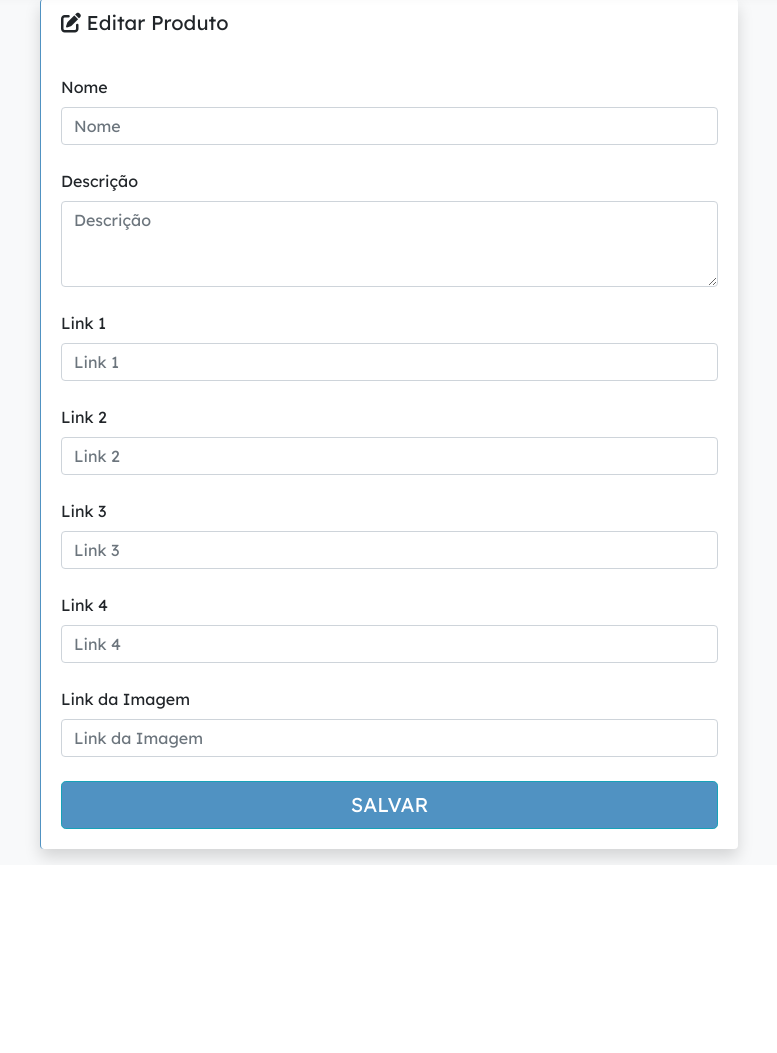
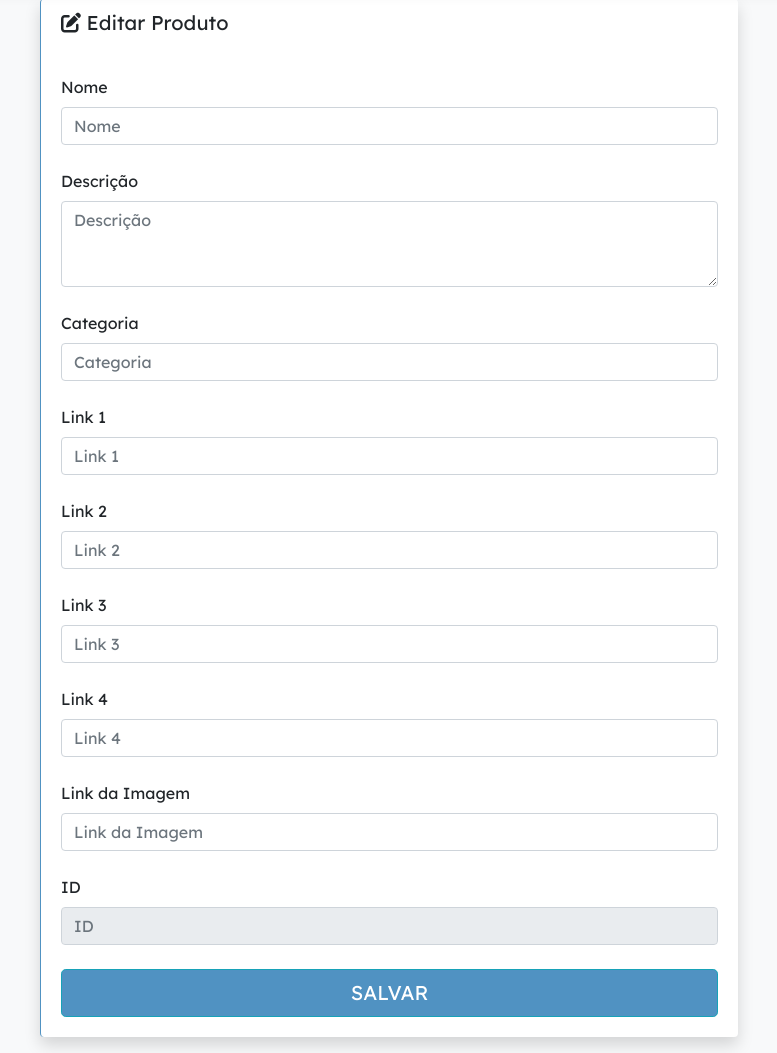
Before and after one commit to imcalledpedro/Impact, a CodeIgniter app: page /Impact/index.php/home/editarProduto in a window 1280 px wide. Shown: the part 77-1130 px from the top of the page, without its empty margins (251-1028 px from the left). Before the commit the page ends 942 px from the top, so only its background shows below. Run offline with CodeIgniter, Linux system fonts and the light colour scheme; some libraries are stand-ins or nearby versions.

Commit message:
1.0.0 - Versão de Lançamento

```diff
--- a/application/config/routes.php
+++ b/application/config/routes.php
@@ -18,13 +18,15 @@ $route['dashboard/perfil'] = 'Usuario/exibirDados';
 $route['dashboard/perfil/editar'] = 'Usuario/editarDados';
 
 $route['dashboard/publicacoes/adicionar'] = 'Home/adicionarPublicacao';
-$route['dashboard/publicacoes/editar'] = 'Home/editarPublicacao';
+$route['dashboard/publicacoes/editar'] = 'Home/exibirPublicacaoEditar';
+$route['dashboard/publicacoes/editar/dados'] = 'Home/editarPublicacao';
 $route['dashboard/publicacoes/deletar'] = 'Home/deletarPublicacao';
 $route['dashboard/publicacoes/cadastrar'] = 'Home/cadastrarPublicacao';
 
 
 $route['dashboard/produtos/adicionar'] = 'Home/adicionarProduto';
-$route['dashboard/produtos/editar'] = 'Home/editarProduto';
+$route['dashboard/produtos/editar'] = 'Home/exibirProdutosEditar';
+$route['dashboard/produtos/editar/dados'] = 'Home/editarProduto';
 $route['dashboard/produtos/deletar'] = 'Home/deletarProduto';
 $route['dashboard/produtos/cadastrar'] = 'Home/cadastrarProduto';
 
--- a/application/controllers/Home.php
+++ b/application/controllers/Home.php
@@ -41,8 +41,50 @@ class Home extends CI_Controller {
 	}
 
 	public function editarProduto(){
-		$this->load->view('d_editarproduto');
+		$dados = array(
+			'id' => $this->input->post('id'),
+			'nome' => $this->input->post("nome"),
+			'descricao' => $this->input->post("descricao"),
+			'categoria' => $this->input->post("categoria"),
+			'link_1' => $this->input->post("link1"),
+			'link_2' => $this->input->post("link2"),
+			'link_3' => $this->input->post("link3"),
+			'link_4' => $this->input->post("link4"),
+			'link_imagem' => $this->input->post("linkImagem"),
+		);
+
+		$id = $this->input->post('id');
+
+		$this->db->where('id',$id);
+		$this->db->update('produtos', $dados);
+
+		$this->load->view('d_editarproduto', $dados);
 	}
+
+	// public function editarDados(){
+	// 	$dados = array(
+	// 		'name' => $this->input->post("name"),
+	// 		'email' => $this->input->post("email"),
+	// 		'password' => $this->input->post("password")
+	// 	);
+
+	// 	$email = $this->input->post('email');
+	// 	$name = $this->input->post('name');
+	// 	$password = $this->input->post('password');
+
+	// 	$nameAnterior = $this->session->userdata('nome');
+
+	// 	// $this->load->model('Usuario_model');
+	// 	// $this->Usuario_model->editarUsuario($dados, $nameAnterior);
+
+	// 	$this->db->where('name',$nameAnterior);
+	// 	$this->db->update('usuarios', $dados);
+
+	// 	$this->session->set_userdata('nome',$name);
+	// 	$this->session->set_userdata('email',$email);
+
+	// 	redirect('dashboard/perfil');
+	// }
 
 	public function deletarProduto() {
 		$id = $this->input->get('id');
@@ -51,11 +93,28 @@ class Home extends CI_Controller {
 		redirect('dashboard/produtos');
 	}
 
+	public function exibirProdutosEditar() {
+		$id = $this->input->get('id');
+		$this->load->model('Produtos_model');
+		$dados = array(
+			'id' => $this->input->get('id'),
+			'nome' => $this->Produtos_model->puxarNome($id),
+			'descricao' => $this->Produtos_model->puxarDescricao($id),
+			'categoria' => $this->Produtos_model->puxarCategoria($id),
+			'link_1' => $this->Produtos_model->puxarLink1($id),
+			'link_2' => $this->Produtos_model->puxarLink2($id),
+			'link_3' => $this->Produtos_model->puxarLink3($id),
+			'link_4' => $this->Produtos_model->puxarLink4($id),
+			'link_imagem' => $this->Produtos_model->puxarImagem($id),
+		);
+		$this->load->view('d_editarproduto', $dados);
+	}
+
 	public function exibirProduto() {
 		$id = $this->input->get('id');
 		$this->load->model('Produtos_model');
 		$dados = array(
-			'titulo' => $this->Produtos_model->puxarNome($id),
+			'nome' => $this->Produtos_model->puxarNome($id),
 			'descricao' => $this->Produtos_model->puxarDescricao($id),
 			'categoria' => $this->Produtos_model->puxarCategoria($id),
 			'link1' => $this->Produtos_model->puxarLink1($id),
@@ -82,8 +141,47 @@ class Home extends CI_Controller {
 		$this->Publicacoes_model->cadastrarPublicacoes($dados);
 	}
 
+	// public function editarPublicacao(){
+	// 	$this->load->view('d_editarpublicacao');
+	// }
+
+	// public function editarProduto(){
+	// 	$dados = array(
+	// 		'id' => $this->input->post('id'),
+	// 		'nome' => $this->input->post("nome"),
+	// 		'descricao' => $this->input->post("descricao"),
+	// 		'categoria' => $this->input->post("categoria"),
+	// 		'link_1' => $this->input->post("link1"),
+	// 		'link_2' => $this->input->post("link2"),
+	// 		'link_3' => $this->input->post("link3"),
+	// 		'link_4' => $this->input->post("link4"),
+	// 		'link_imagem' => $this->input->post("linkImagem"),
+	// 	);
+
+	// 	$id = $this->input->post('id');
+
+	// 	$this->db->where('id',$id);
+	// 	$this->db->update('produtos', $dados);
+
+	// 	$this->load->view('d_editarproduto', $dados);
+	// }
+
 	public function editarPublicacao(){
-		$this->load->view('d_editarpublicacao');
+		$dados = array(
+			'id' => $this->input->post('id'),
+			'titulo' => $this->input->post("titulo"),
+			'descricao' => $this->input->post("descricao"),
+			'texto_completo' => $this->input->post("texto_completo"),
+			'data_publicacao' => $this->input->post("data_publicacao"),
+			'anexo' => $this->input->post("anexo"),
+		);
+
+		$id = $this->input->post('id');
+
+		$this->db->where('id',$id);
+		$this->db->update('publicacoes', $dados);
+
+		$this->load->view('d_editarpublicacao', $dados);
 	}
 
 	public function deletarPublicacao() {
@@ -93,10 +191,25 @@ class Home extends CI_Controller {
 		redirect('dashboard/publicacoes');
 	}
 
+	public function exibirPublicacaoEditar() {
+		$id = $this->input->get('id');
+		$this->load->model('Publicacoes_model');
+		$dados = array(
+			'id' => $this->input->get('id'),
+			'titulo' => $this->Publicacoes_model->puxarTitulo($id),
+			'descricao' => $this->Publicacoes_model->puxarDescricao($id),
+			'texto_completo' => $this->Publicacoes_model->puxarTexto($id),
+			'data_publicacao' => $this->Publicacoes_model->puxarData($id),
+			'anexo' => $this->Publicacoes_model->puxarAnexo($id),
+		);
+		$this->load->view('d_editarpublicacao', $dados);
+	}
+
 	public function exibirPublicacao() {
 		$id = $this->input->get('id');
 		$this->load->model('Publicacoes_model');
 		$dados = array(
+			'id' => $this->input->get('id'),
 			'titulo' => $this->Publicacoes_model->puxarTitulo($id),
 			'descricao' => $this->Publicacoes_model->puxarDescricao($id),
 			'texto' => $this->Publicacoes_model->puxarTexto($id),
--- a/application/models/Publicacoes_model.php
+++ b/application/models/Publicacoes_model.php
@@ -43,4 +43,10 @@ class Publicacoes_model extends CI_Model {
 		$row = $query->row();
 		return $row->data_publicacao;
 	}
+
+	public function puxarAnexo($id) {
+		$query = $this->db->query("SELECT anexo FROM publicacoes WHERE id = '".$id."'");
+		$row = $query->row();
+		return $row->anexo;
+	}
 }
--- a/application/views/d_editarproduto.php
+++ b/application/views/d_editarproduto.php
@@ -65,41 +65,51 @@
               </div>
 
               <div class="card-body">
-                 <form class="form-signin" method="post" action="">
+                 <form class="form-signin" method="post" action="<?php echo base_url() ?>dashboard/produtos/editar/dados">
 
                 <div class="form-label-group mb-4">
                   <label for="inputNome">Nome</label>
-                  <input name="nome" value="<?php  ?>" type="text" id="inputNome" class="form-control" placeholder="Nome">
+                  <input name="nome" value="<?php echo $nome;?>" type="text" id="inputNome" class="form-control" placeholder="Nome">
                 </div>
 
                 <div class="form-label-group mb-4">
                   <label for="inputDescricaoProduto">Descrição</label>
-                  <textarea name="descricaoProduto" value="<?php ?>" type="textarea" id="inputDescricaoProduto" class="form-control" placeholder="Descrição" rows="3"></textarea>
+                  <textarea name="descricao" type="textarea" id="inputDescricaoProduto" class="form-control" placeholder="Descrição" rows="3"><?php echo $descricao;?></textarea>
+                </div>
+
+                <div class="form-label-group mb-4">
+                    <label for="inputCategoria">Categoria</label>
+                  <input name="categoria" value="<?php echo $categoria;?>" type="text" id="inputCategoria" class="form-control" placeholder="Categoria">
                 </div>
 
                 <div class="form-label-group mb-4">
                     <label for="inputLink1">Link 1</label>
-                  <input name="link1" value="<?php ?>" type="text" id="inputLink1" class="form-control" placeholder="Link 1">
+                  <input name="link1" value="<?php echo $link_1;?>" type="text" id="inputLink1" class="form-control" placeholder="Link 1">
                 </div>
 
                 <div class="form-label-group mb-4">
                     <label for="inputLink2">Link 2</label>
-                  <input name="link2" value="<?php ?>" type="text" id="inputLink2" class="form-control" placeholder="Link 2">
+                  <input name="link2" value="<?php echo $link_2;?>" type="text" id="inputLink2" class="form-control" placeholder="Link 2">
                 </div>
 
                 <div class="form-label-group mb-4">
                     <label for="inputLink3">Link 3</label>
-                  <input name="link3" value="<?php ?>" type="text" id="inputLink3" class="form-control" placeholder="Link 3">
+                  <input name="link3" value="<?php echo $link_3;?>" type="text" id="inputLink3" class="form-control" placeholder="Link 3">
                 </div>
 
                 <div class="form-label-group mb-4">
                     <label for="inputLink4">Link 4</label>
-                  <input name="link4" value="<?php ?>" type="text" id="inputLink4" class="form-control" placeholder="Link 4">
+                  <input name="link4" value="<?php echo $link_4;?>" type="text" id="inputLink4" class="form-control" placeholder="Link 4">
                 </div>
 
                 <div class="form-label-group mb-4">
                     <label for="inputLinkImagem">Link da Imagem</label>
-                  <input name="linkimagem" value="<?php ?>" type="text" id="inputLinkImagem" class="form-control" placeholder="Link da Imagem">
+                  <input name="linkImagem" value="<?php echo $link_imagem;?>" type="text" id="inputLinkImagem" class="form-control" placeholder="Link da Imagem">
+                </div>
+
+                <div class="form-label-group mb-4">
+                  <label for="inputId">ID</label>
+                  <input name="id" value="<?php echo $id;?>" type="text" id="inputId" class="form-control" placeholder="ID" readonly>
                 </div>
 
                 <button class="btn btn-lg btn-info btn-block text-uppercase" type="submit">Salvar</button>
```
Also changed, not shown: application/views/d_editarpublicacao.php (+19 -4 lines).
